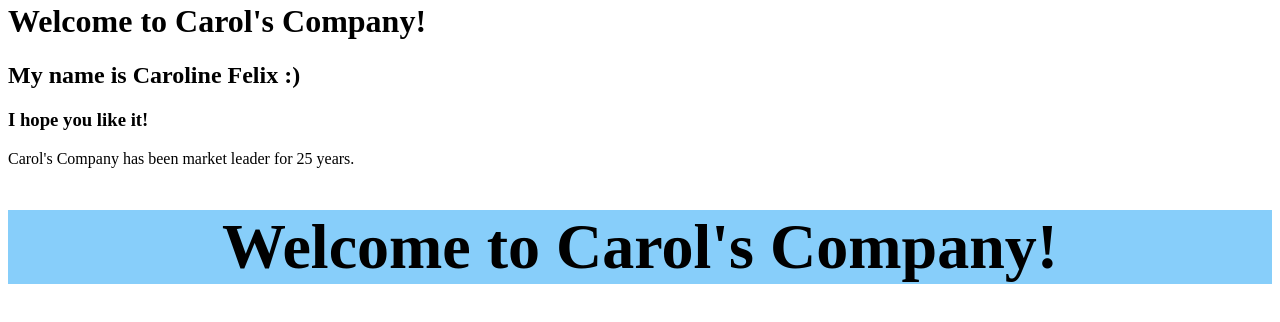
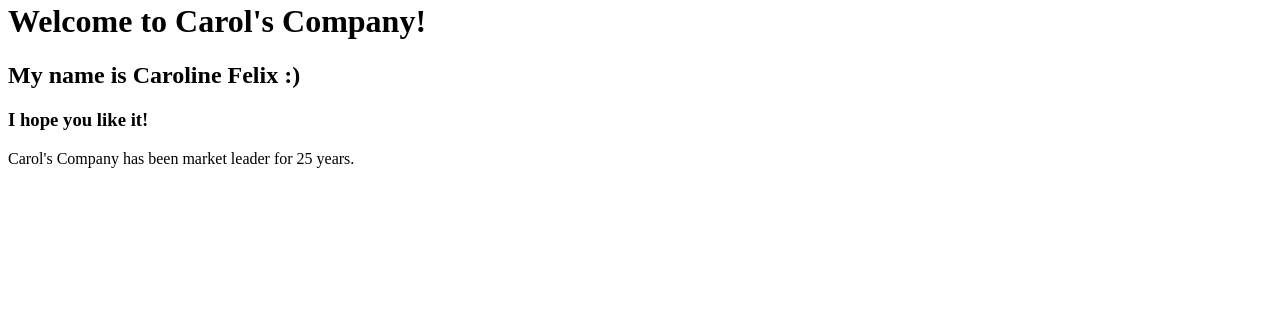
Before and after one commit to CarolineFlix/Web-Carol, a plain HTML site: page index.html in a window 1280 px wide. Shown: the part 330-652 px from the top of the page. Drawn offline with Linux system fonts and the light colour scheme.

Commit message:
Comecando a Carol's Company

```diff
--- a/index.html
+++ b/index.html
@@ -19,13 +19,3 @@
     <p style="background-color:lightgrey;">
         <h1 style="background-color:lightskyblue;">
 </body>
-
-<style>
-    div.a {
-        text-align: center;
-    }
-</style>
-
-<div class="a">
-    <h1>Welcome to Carol's Company!</h1>
-</div>
```
Also changed, not shown: 1 other file.
